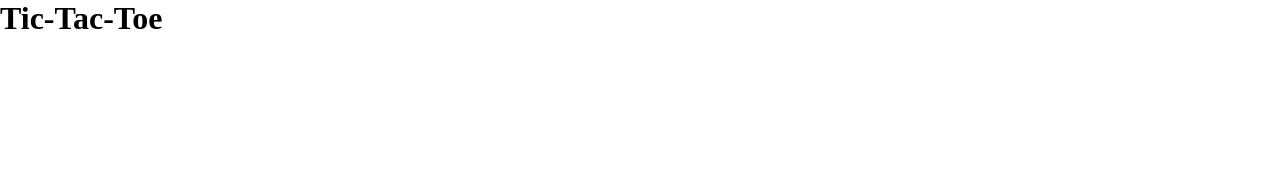
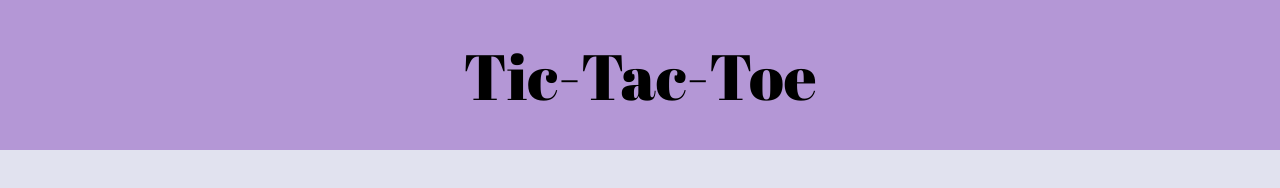
Before and after one commit to FabianCode03/odin-Tic-Tac-Toe, a plain HTML site: page index.html in a window 1280 px wide. Drawn offline with Linux system fonts and the light colour scheme.

Commit message:
Import font and style header

```diff
--- a/index.html
+++ b/index.html
@@ -5,6 +5,12 @@
     <meta name="viewport" content="width=device-width, initial-scale=1.0" />
     <title>Tic-Tac-Toe</title>
     <link rel="stylesheet" href="styles.css" />
+    <link rel="preconnect" href="https://fonts.googleapis.com" />
+    <link rel="preconnect" href="https://fonts.gstatic.com" crossorigin />
+    <link
+      href="https://fonts.googleapis.com/css2?family=Abril+Fatface&display=swap"
+      rel="stylesheet"
+    />
     <script src="/script.js" defer></script>
   </head>
   <body>
--- a/styles.css
+++ b/styles.css
@@ -10,3 +10,21 @@
   --color-background-1: #e1e2ef;
   --color-background-2: #bfacaa;
 }
+
+body {
+  background-color: var(--color-background-1);
+  font-family: "Abril Fatface", serif;
+}
+
+header {
+  display: flex;
+  min-height: 150px;
+  background: var(--color-primary);
+  justify-content: center;
+  align-items: center;
+}
+
+header h1 {
+  font-size: 4rem;
+  font-weight: normal;
+}
```
